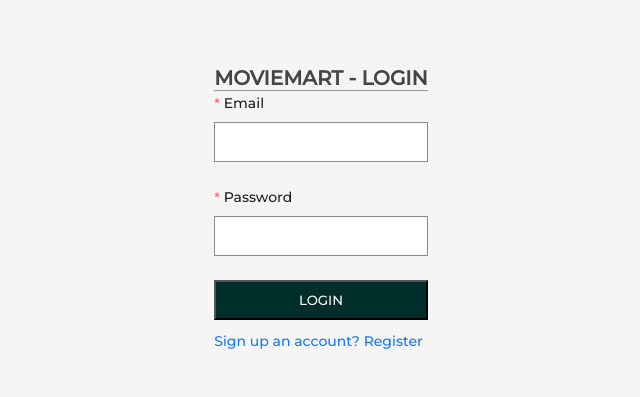
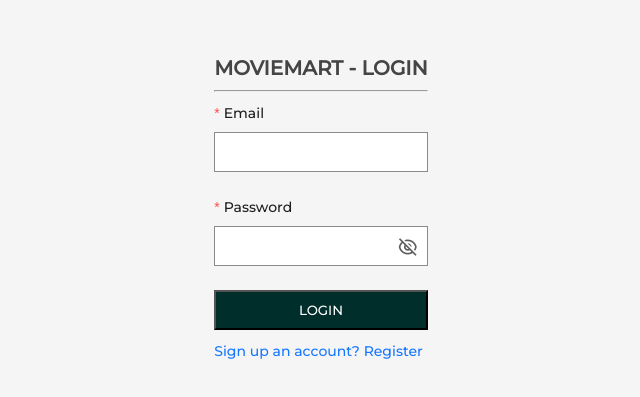
Before and after one commit to mingyue21/moviemart-react-web-app, a React (Create React App) app: page /login in a window 1280 px wide. Shown: the part 191-588 px from the top of the page, without its empty margins (319-959 px from the left). Built offline with nearby package versions, Linux system fonts and the light colour scheme.

Commit message:
password & Nav

```diff
--- a/public/index.html
+++ b/public/index.html
@@ -15,7 +15,7 @@
       user's mobile device or desktop. See https://developers.google.com/web/fundamentals/web-app-manifest/
     -->
     <link rel="manifest" href="%PUBLIC_URL%/manifest.json" />
-    <link href="https://cdn.jsdelivr.net/npm/remixicon@3.0.0/fonts/remixicon.css" rel="stylesheet">
+    <link href="https://cdn.jsdelivr.net/npm/remixicon@3.2.0/fonts/remixicon.css" rel="stylesheet">
     <title>MovieMart</title>
   </head>
   <body>
--- a/src/pages/Login/index.js
+++ b/src/pages/Login/index.js
@@ -1,30 +1,48 @@
-import React, {useEffect} from "react";
-import {Form, message} from "antd";
+import React, {useEffect, useState}from "react";
+import {Form, message, Input} from "antd";
 import Button from "../../components/Button";
 import "../../stylesheets/sizes.css";
+import "../../stylesheets/alignment.css";
+import "../../stylesheets/theme.css";
 import {Link, useNavigate} from "react-router-dom";
 import {LoginUser} from "../../services/users";
 import {useDispatch} from "react-redux";
 import {HideLoading, ShowLoading} from "../../redux/loadersSlice";
 
+
 function Login() {
     const navigate = useNavigate();
     const dispatch = useDispatch();
+
+    const [password, setPassword] = useState('');
+    const [showPassword, setShowPassword] = useState(false);
+    const [loginClicked, setLoginClicked] = useState(false);
+
+    const handlePasswordChange = (event) => {
+        setPassword(event.target.value);
+    };
+
+    const handleTogglePasswordVisibility = () => {
+        setShowPassword(!showPassword);
+    };
+
     const onFinish = async(values) => {
+        if (loginClicked) {
             try {
                 dispatch(ShowLoading());
                 const response = await LoginUser(values);
                 dispatch(HideLoading());
-            if(response.success){
+                if (response.success) {
                     message.success(response.message);
                     localStorage.setItem("token", response.data);
                     window.location.href = "/";
-            }else{
+                } else {
                     message.error(response.message);
                 }
-        }catch (error){
+            } catch (error) {
                 dispatch(HideLoading());
                 message.error(error.message);
+            }
         }
     };
 
@@ -38,25 +56,44 @@ function Login() {
     return (
         <div className="flex justify-center h-screen items-center">
             <div>
-                <h1 className="text-xl">MOVIEMART - LOGIN</h1>
+                <h1 className="text-xl mb-1" >MOVIEMART - LOGIN</h1>
                 <hr/>
                 <Form layout="vertical"
                       onFinish={onFinish}>
+                    <div className="mt-1">
                         <Form.Item
                             label="Email"
                             name="email"
                             rules={[{required:true, message:"Please enter your email"}]}>
-                        <input type="text"/>
+                            <input type="email"/>
                         </Form.Item>
+
                         <Form.Item
                             label="Password"
                             name="password"
                             rules={[{required:true, message:"Please enter your password"}]}>
-                        <input type="text"/>
+                            <div className="position-rel">
+                                <input
+                                    type={showPassword ? 'text' : 'password'}
+                                    id="password"
+                                    value={password}
+                                    onChange={handlePasswordChange}
+                                />
+                                <button onClick={handleTogglePasswordVisibility}
+                                        className="position-abs justify-center flex right border-none
+                                                    items-center top bg-transparent pr-5px">
+                                    {showPassword ?
+                                        <i className="ri ri-eye-line"></i>
+                                        : <i className="ri ri-eye-off-line"></i>}
+                                </button>
+                            </div>
                         </Form.Item>
+                    </div>
+
                     <div className="flex flex-column mt-2 gap-1">
                         <Button
-                            fullWidth title="LOGIN" type='submit'/>
+                            fullWidth title="LOGIN" type='submit'
+                        onClick={() => setLoginClicked(true)}/>
                         <Link to="/Register">Sign up an account? Register</Link>
                     </div>
                 </Form>
--- a/src/pages/Profile/Bookings.js
+++ b/src/pages/Profile/Bookings.js
@@ -54,7 +54,7 @@ function Bookings() {
                                 </h1>
 
                                 <h1 className="text-sm">
-                                    Amount : ₹ {booking.show.ticketPrice * booking.seats.length}
+                                    Amount : $ {booking.show.ticketPrice * booking.seats.length}
                                 </h1>
                                 <h1 className="text-sm">Booking ID: {booking._id}</h1>
                             </div>
--- a/src/pages/Register/index.js
+++ b/src/pages/Register/index.js
@@ -1,4 +1,4 @@
-import React, {useEffect} from "react";
+import React, {useEffect, useState} from "react";
 import {Form, message, Radio, Select} from "antd";
 import Button from "../../components/Button";
 import "../../stylesheets/sizes.css";
@@ -11,10 +11,23 @@ function Register() {
     const navigate = useNavigate();
     const dispatch = useDispatch();
 
+    const [password, setPassword] = useState('');
+    const [showPassword, setShowPassword] = useState(false);
+    const [loginClicked, setLoginClicked] = useState(false);
+
+    const handlePasswordChange = (event) => {
+        setPassword(event.target.value);
+    };
+
+    const handleTogglePasswordVisibility = () => {
+        setShowPassword(!showPassword);
+    };
+
     const onFinish = async(values) => {
+        if (loginClicked) {
             try {
                 dispatch(ShowLoading());
-            const { role } = values;
+                const {role} = values;
                 const updatedValues = {
                     ...values,
                     isAdmin: role === "admin",
@@ -23,14 +36,15 @@ function Register() {
                 };
                 const response = await RegisterUser(updatedValues);
                 dispatch(HideLoading());
-            if(response.success){
+                if (response.success) {
                     message.success(response.message);
-            }else{
+                } else {
                     message.error(response.message);
                 }
-        }catch (error){
+            } catch (error) {
                 dispatch(HideLoading());
                 message.error(error.message);
+            }
         }
     };
 
@@ -43,10 +57,11 @@ function Register() {
     return (
         <div className="flex justify-center h-screen items-center">
             <div>
-                <h1 className="text-xl">MOVIEMART - REGISTER</h1>
+                <h1 className="text-xl mb-1">MOVIEMART - REGISTER</h1>
                 <hr/>
                 <Form layout="vertical"
                       onFinish={onFinish}>
+                    <div className="mb-1">
                         <Form.Item
                             label="Name"
                             name="name"
@@ -57,19 +72,39 @@ function Register() {
                             label="Email"
                             name="email"
                             rules={[{required:true, message:"Please enter your email"}]}>
-                        <input type="text"/>
+                            <input type="email"/>
                         </Form.Item>
                         <Form.Item
                             label="Password"
                             name="password"
                             rules={[{required:true, message:"Please enter your password"}]}>
-                        <input type="text"/>
+                            <div className="position-rel">
+                                <input
+                                    type={showPassword ? 'text' : 'password'}
+                                    id="password"
+                                    value={password}
+                                    onChange={handlePasswordChange}
+                                />
+                                <button onClick={handleTogglePasswordVisibility}
+                                        className="position-abs justify-center flex right border-none
+                                                    items-center top bg-transparent pr-5px">
+                                    {showPassword ?
+                                        <i className="ri ri-eye-line"></i>
+                                        : <i className="ri ri-eye-off-line"></i>}
+                                </button>
+                            </div>
                         </Form.Item>
+                        {/*<Form.Item*/}
+                        {/*    label="Password"*/}
+                        {/*    name="password"*/}
+                        {/*    rules={[{required:true, message:"Please enter your password"}]}>*/}
+                        {/*    <input type="password"/>*/}
+                        {/*</Form.Item>*/}
                         <Form.Item
                             label="Role"
                             name="role"
                             initialValue={false}
-                        rules={[{ required: true, message: 'Please select a role' }]}
+                            rules={[{ required:true, message: "Please select a role"}]}
                         >
                             <Select>
                                 <Select.Option value="admin">Admin</Select.Option>
@@ -77,10 +112,12 @@ function Register() {
                                 <Select.Option value="owner">Owner</Select.Option>
                             </Select>
                         </Form.Item>
+                    </div>
 
                     <div className="flex flex-column mt-2 gap-1">
                         <Button
-                            fullWidth title="REGISTER" type='submit'/>
+                            fullWidth title="REGISTER" type='submit'
+                            onClick={() => setLoginClicked(true)}/>
                         <Link to="/login">Already have an account? Login</Link>
                     </div>
                 </Form>
--- a/src/stylesheets/alignment.css
+++ b/src/stylesheets/alignment.css
@@ -23,6 +23,10 @@
     justify-content: end;
 }
 
+.justify-flex-end {
+    justify-content: flex-end;
+}
+
 .items-center {
     align-items: center;
 }
@@ -31,9 +35,10 @@
     align-items: end;
 }
 
-.items-between {
-    align-items: space-between;
-}
+/*.items-between {*/
+/*    align-items: space-between;*/
+/*}*/
+
 
 /* Margin related classes */
 .m-1 {
@@ -46,6 +51,10 @@
 
 .m-3 {
     margin: 30px;
+}
+
+.mt-3px {
+    margin-top: 3px;
 }
 
 .mt-1 {
@@ -96,7 +105,15 @@
     margin-left: 30px;
 }
 
+.ml-8 {
+    margin-left: 80px;
+}
+
 /* Padding related classes */
+.p-1px{
+    padding: 1px;
+}
+
 .p-1 {
     padding: 10px;
 }
@@ -131,6 +148,10 @@
 
 .pb-3 {
     padding-bottom: 30px;
+}
+
+.pr-5px {
+    padding-right: 5px;
 }
 
 .pr-1 {
@@ -169,3 +190,19 @@
 .gap-3 {
     gap: 30px;
 }
+
+.float-end{
+    float:right;
+}
+
+.float-start{
+    float: left;
+}
+
+.position-abs{
+    position:absolute;
+}
+
+.position-rel{
+    position:relative;
+}
--- a/src/stylesheets/sizes.css
+++ b/src/stylesheets/sizes.css
@@ -38,6 +38,34 @@
     border-width: 1px ;
 }
 
+.border-none{
+    border:none
+}
+
 .br-1{
     border-radius: 4px;
 }
+
+ .float-end{
+     float:right;
+ }
+
+ .cursor-pointer {
+     cursor: pointer;
+ }
+
+ .right{
+     right:5px
+ }
+
+ .right-15{
+     right:15px
+ }
+
+ .top{
+     top: 10px;
+ }
+
+ .top-25{
+     top: 25px;
+ }
--- a/src/stylesheets/theme.css
+++ b/src/stylesheets/theme.css
@@ -9,6 +9,10 @@
 
 .bg-secondary {
     background-color: var(--color-secondary);
+}
+
+.bg-transparent {
+    background-color: transparent;
 }
 
 .bg-error{
```
Also changed, not shown: src/components/ProtectedRoute.js (+24 -7 lines). Lines whose indentation alone changed are shown as unchanged.
